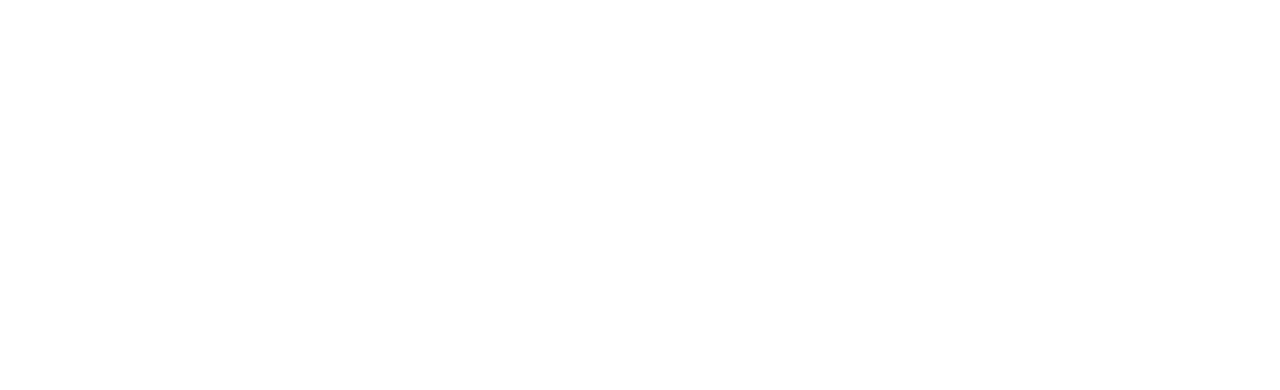
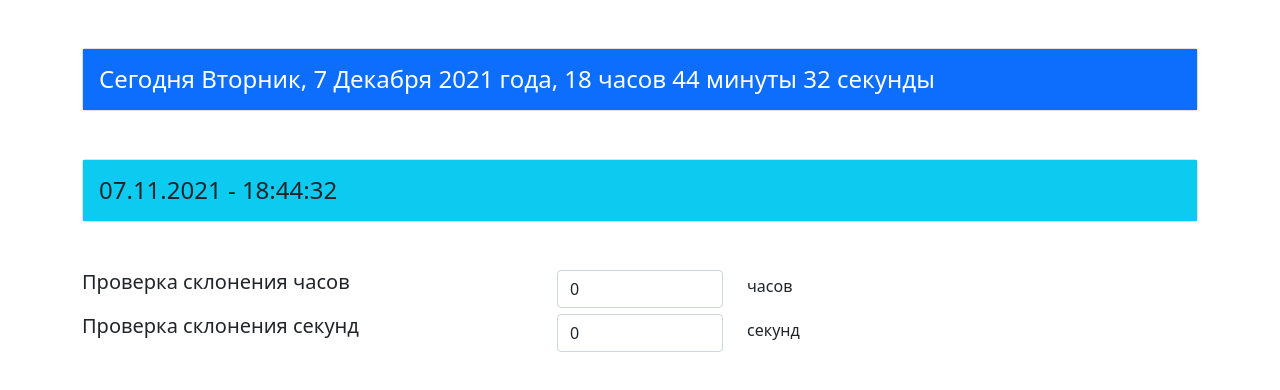
Before and after one commit to 4dimarik/JS_22.0_hard, a plain HTML site: page index.html in a window 1280 px wide. Drawn offline with nearby package versions, Linux system fonts and the light colour scheme.

Commit message:
hard hw lesson9

```diff
--- a/index.html
+++ b/index.html
@@ -1,16 +1,58 @@
 <!DOCTYPE html>
 <html lang="en">
-
   <head>
-    <meta charset="UTF-8">
-    <meta http-equiv="X-UA-Compatible" content="IE=edge">
-    <meta name="viewport" content="width=device-width, initial-scale=1.0">
+    <meta charset="UTF-8" />
+    <meta http-equiv="X-UA-Compatible" content="IE=edge" />
+    <meta name="viewport" content="width=device-width, initial-scale=1.0" />
     <title>JS 22.0 Hard</title>
+    <link
+      href="https://cdn.jsdelivr.net/npm/bootstrap@5.1.3/dist/css/bootstrap.min.css"
+      rel="stylesheet"
+      integrity="sha384-1BmE4kWBq78iYhFldvKuhfTAU6auU8tT94WrHftjDbrCEXSU1oBoqyl2QvZ6jIW3"
+      crossorigin="anonymous"
+    />
+    <!-- <link rel="stylesheet" href="style.css" /> -->
     <script defer src="./script.js"></script>
   </head>
 
   <body>
-
+    <div class="container mt-5">
+      <div id="clock">
+        <div class="row mb-5">
+          <div class="col">
+            <div class="card">
+              <div class="card-body bg-primary text-white">
+                <h4 id="versionA" class="mb-0"></h4>
+              </div>
+            </div>
+          </div>
+        </div>
+        <div class="row mb-5">
+          <div class="col">
+            <div class="card">
+              <div class="card-body bg-info"><h4 id="versionB" class="mb-0"></h4></div>
+            </div>
+          </div>
+        </div>
+        <div class="row" id="checkHour">
+          <div class="col"><h5>Проверка склонения часов</h5></div>
+          <div class="col-2">
+            <input type="number" class="form-control" value="0" min="0" max="24" />
+          </div>
+          <div class="col">
+            <p class="mt-1" id="hourText">часов</p>
+          </div>
+        </div>
+        <div class="row" id="checkSec">
+          <div class="col"><h5>Проверка склонения секунд</h5></div>
+          <div class="col-2">
+            <input type="number" class="form-control" value="0" min="0" max="60" />
+          </div>
+          <div class="col">
+            <p class="mt-1" id="secText">секунд</p>
+          </div>
+        </div>
+      </div>
+    </div>
   </body>
-
 </html>
--- a/script.js
+++ b/script.js
@@ -0,0 +1,61 @@
+'use strict';
+const versionA = document.querySelector('#versionA');
+const versionB = document.querySelector('#versionB');
+
+const numberOfHoursElement = document.querySelector('#checkHour input');
+const hoursTextElement = document.querySelector('#hourText');
+
+const numberOfSecElement = document.querySelector('#checkSec input');
+const secTextElement = document.querySelector('#secText');
+
+const numeralsWithNouns = (num, nouns) => {
+  if (num === 1 || (num > 20 && +String(num)[1] === 1)) {
+    return nouns[0];
+  } else if ((num > 1 && num < 5) || (num > 21 && +String(num)[1] > 1 && +String(num)[1] < 5)) {
+    return nouns[1];
+  } else if (num === 0 || (num > 4 && num < 21) || (num > 21 && +String(num)[1] > 4) || +String(num)[1] === 0) {
+    return nouns[2];
+  }
+};
+
+const getTwoDigitNumber = (num) => (String(num).length === 1 ? `0${num}` : num);
+
+const renderDateTime = () => {
+  let date = new Date();
+
+  let weekDay = new Intl.DateTimeFormat('ru-RU', { weekday: 'long' }).format(date);
+  weekDay = weekDay.substring(0, 1).toUpperCase() + weekDay.substring(1).toLowerCase();
+  let month = new Intl.DateTimeFormat('ru-RU', { month: 'long' }).format(date);
+  month = month.substring(0, 1).toUpperCase() + month.substring(1, month.length - 1).toLowerCase() + 'я';
+
+  versionA.textContent = `
+  Сегодня ${weekDay},
+  ${date.getDate()}
+  ${month}
+  ${date.getFullYear()} года,
+  ${date.getHours()} ${numeralsWithNouns(date.getHours(), ['час', 'часа', 'часов'])}
+  ${date.getUTCMinutes()} ${numeralsWithNouns(date.getUTCMinutes(), ['минута', 'минуты', 'минут'])}
+  ${date.getUTCSeconds()} ${numeralsWithNouns(date.getUTCSeconds(), ['секунда', 'секунды', 'секунд'])} `;
+
+  versionB.textContent =
+    getTwoDigitNumber(date.getDate()) +
+    '.' +
+    getTwoDigitNumber(date.getMonth()) +
+    '.' +
+    date.getFullYear() +
+    ' - ' +
+    getTwoDigitNumber(date.getHours()) +
+    ':' +
+    getTwoDigitNumber(date.getUTCMinutes()) +
+    ':' +
+    getTwoDigitNumber(date.getUTCSeconds());
+};
+setInterval(renderDateTime, 1000);
+//
+numberOfHoursElement.addEventListener('input', (e) => {
+  hoursTextElement.textContent = numeralsWithNouns(+e.target.value, ['час', 'часа', 'часов']);
+});
+
+numberOfSecElement.addEventListener('input', (e) => {
+  secTextElement.textContent = numeralsWithNouns(+e.target.value, ['секунда', 'секунды', 'секунд']);
+});
```
Lines whose indentation alone changed are shown as unchanged.
